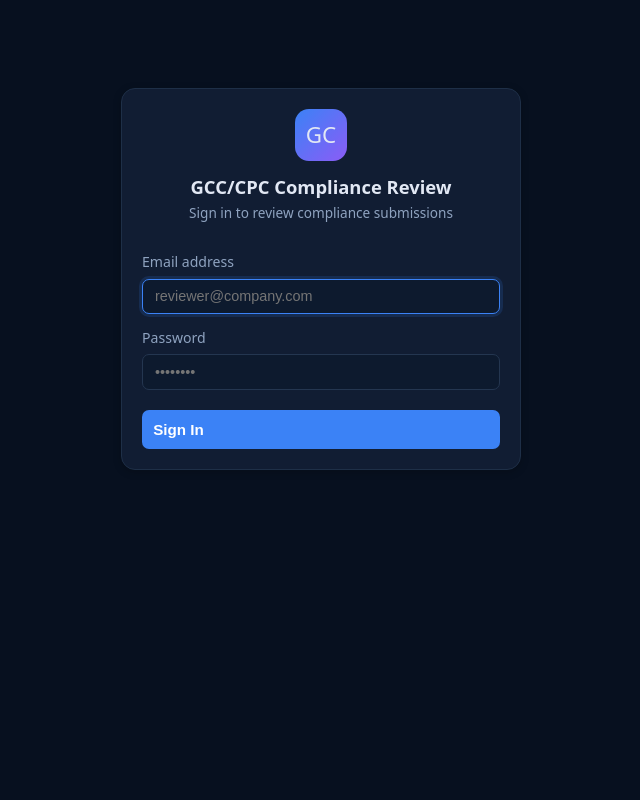
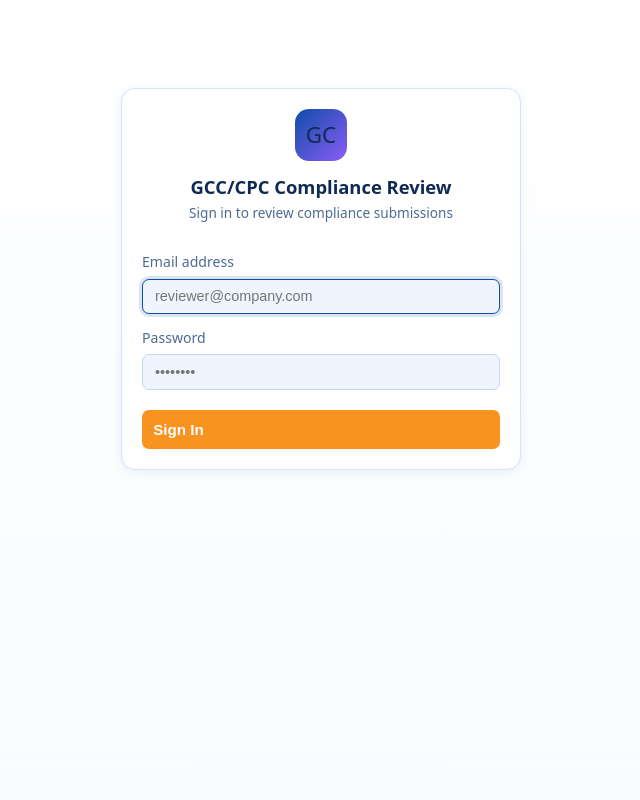
Before and after one commit to farhanshaikh-fslabs/document-verification-app, a FastAPI app: page /login in a window 1280 px wide. Shown: the whole page, without its empty margins (319-959 px from the left). Run offline with FastAPI, Linux system fonts and the light colour scheme.

Commit message:
Updated UI

```diff
--- a/backend/app/static/styles.css
+++ b/backend/app/static/styles.css
@@ -4,29 +4,31 @@
 
 :root {
   font-family: system-ui, -apple-system, sans-serif;
-  --bg: #07101f;
-  --bg2: #0d1a2e;
-  --card: #111d33;
-  --card2: #162340;
-  --card-hover: #1a2a4a;
-  --text: #e2e8f4;
-  --text-dim: #8fa3c0;
-  --accent: #3b82f6;
-  --accent-dim: #1d4ed8;
-  --accent-glow: rgba(59,130,246,0.15);
-  --green: #22c55e;
-  --green-bg: #052e16;
-  --green-border: #166534;
-  --yellow: #eab308;
-  --yellow-bg: #1c1202;
-  --yellow-border: #713f12;
-  --red: #ef4444;
-  --red-bg: #1f0505;
-  --red-border: #7f1d1d;
-  --border: #1e2f47;
-  --border-light: #243650;
-  --shadow: 0 4px 24px rgba(0,0,0,0.35);
-  --shadow-sm: 0 2px 8px rgba(0,0,0,0.2);
+  --bg: #f8fbff;
+  --bg2: #eef5ff;
+  --card: #ffffff;
+  --card2: #f4f8ff;
+  --card-hover: #e8f1ff;
+  --text: #0f2b52;
+  --text-dim: #4d6b93;
+  --accent: #0f4da8;
+  --accent-dim: #0a3b82;
+  --accent-glow: rgba(15,77,168,0.15);
+  --orange: #f7931e;
+  --orange-dim: #e57f08;
+  --green: #138a48;
+  --green-bg: #eaf8ef;
+  --green-border: #9bd8b2;
+  --yellow: #b76d00;
+  --yellow-bg: #fff6e9;
+  --yellow-border: #ffd29a;
+  --red: #c73333;
+  --red-bg: #ffeef0;
+  --red-border: #ffbec7;
+  --border: #d4e3f8;
+  --border-light: #c2d7f5;
+  --shadow: 0 8px 28px rgba(15,77,168,0.10);
+  --shadow-sm: 0 2px 10px rgba(15,77,168,0.08);
   --radius: 10px;
   --radius-lg: 14px;
 }
@@ -34,7 +36,7 @@
 * { box-sizing: border-box; margin: 0; padding: 0; }
 
 body {
-  background: var(--bg);
+  background: linear-gradient(180deg, #ffffff 0%, var(--bg) 100%);
   color: var(--text);
   line-height: 1.6;
   min-height: 100vh;
@@ -60,8 +62,8 @@ h3 { font-size: 0.95rem; font-weight: 600; color: var(--text-dim); text-transfor
   align-items: center;
   padding: 0 1.5rem;
   height: 56px;
-  background: rgba(13,26,46,0.92);
-  border-bottom: 1px solid var(--border);
+  background: rgba(255,255,255,0.96);
+  border-bottom: 2px solid #f7931e;
   position: sticky;
   top: 0;
   z-index: 100;
@@ -80,7 +82,7 @@ h3 { font-size: 0.95rem; font-weight: 600; color: var(--text-dim); text-transfor
 
 .brand-icon {
   width: 28px; height: 28px;
-  background: linear-gradient(135deg, var(--accent), #8b5cf6);
+  background: linear-gradient(135deg, var(--orange), var(--accent));
   border-radius: 7px;
   display: flex; align-items: center; justify-content: center;
   font-size: 0.8rem; font-weight: 700; color: #fff;
@@ -207,11 +209,11 @@ button, .btn {
 }
 
 .btn-primary, button[type=submit]:not(.btn-ghost):not(.btn-sm) {
-  background: var(--accent);
+  background: var(--orange);
   color: #fff;
 }
 .btn-primary:hover, button[type=submit]:not(.btn-ghost):not(.btn-sm):hover {
-  background: var(--accent-dim);
+  background: var(--orange-dim);
 }
 
 .btn-ghost {
@@ -263,8 +265,8 @@ button, .btn {
 .pill-green  { background: var(--green-bg);  color: var(--green);  border: 1px solid var(--green-border); }
 .pill-yellow { background: var(--yellow-bg); color: var(--yellow); border: 1px solid var(--yellow-border); }
 .pill-red    { background: var(--red-bg);    color: var(--red);    border: 1px solid var(--red-border); }
-.pill-blue   { background: #0f172a; color: var(--accent); border: 1px solid #1d4ed8; }
-.pill-gray   { background: #1a2338; color: var(--text-dim); border: 1px solid var(--border-light); }
+.pill-blue   { background: #eaf2ff; color: var(--accent); border: 1px solid #a9c8f5; }
+.pill-gray   { background: #edf4ff; color: var(--accent-dim); border: 1px solid var(--border-light); }
 
 .status-dot {
   width: 8px; height: 8px;
@@ -464,6 +466,10 @@ button, .btn {
   min-width: 0;
 }
 
+.attr-compare-citation {
+  grid-template-columns: 1fr;
+}
+
 .attr-doc {
   padding: 0.85rem 1rem;
   min-width: 0;
@@ -471,6 +477,11 @@ button, .btn {
 
 .attr-doc:first-child {
   border-right: 1px solid var(--border);
+}
+
+.attr-compare-citation .attr-doc:first-child {
+  border-right: none;
+  border-bottom: 1px solid var(--border);
 }
 
 .attr-doc-label {
--- a/backend/app/templates/detail.html
+++ b/backend/app/templates/detail.html
@@ -230,7 +230,7 @@
         </div>
 
         <div class="attr-body">
-          <div class="attr-compare">
+          <div class="attr-compare{% if ag.num == 2 %} attr-compare-citation{% endif %}">
             {# Certificate side #}
             <div class="attr-doc">
               <div class="attr-doc-label">
```
